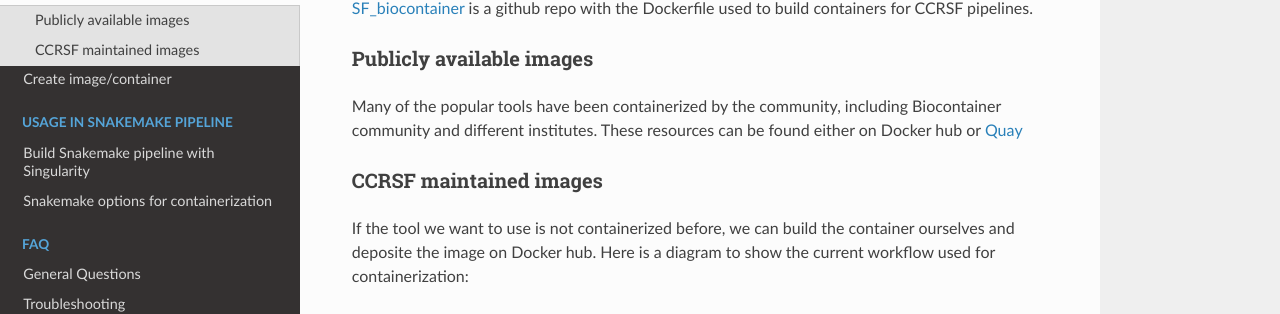
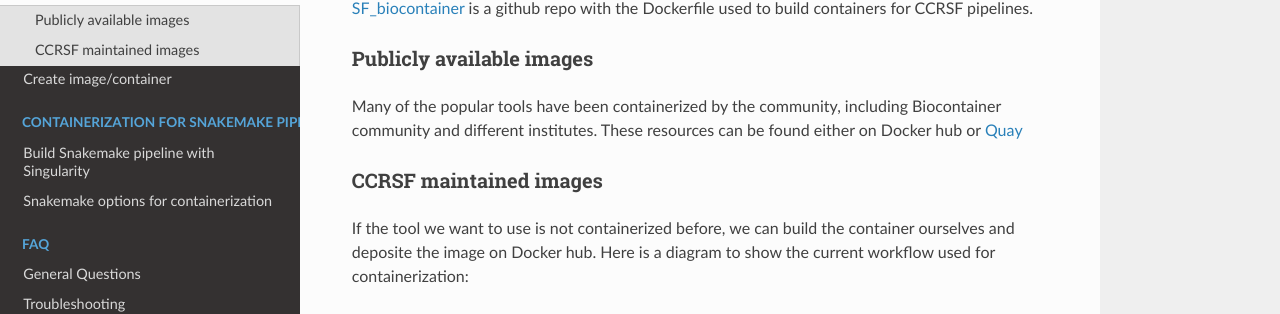
Before and after one commit to CCRSF-IFX/SF_biocontainer, an MkDocs documentation site: the page built from docs/index.md, in a window 1280 px wide. Shown: the part 163-477 px from the top of the page. Built offline with MkDocs 1.6.1, drawn with Linux system fonts in a browser that asks for light colours; nearby versions of some CDN libraries.

Commit message:
Rename header

```diff
--- a/mkdocs.yaml
+++ b/mkdocs.yaml
@@ -31,7 +31,7 @@ nav:
       - Containerization: index.md
       - Create image/container: docker.md
 
-  - Usage in Snakemake pipeline:
+  - Containerization for Snakemake pipeline:
       - Build Snakemake pipeline with Singularity: pipeline_containerization.md
       - Snakemake options for containerization: snakemake_opt4singularity.md
 
```
